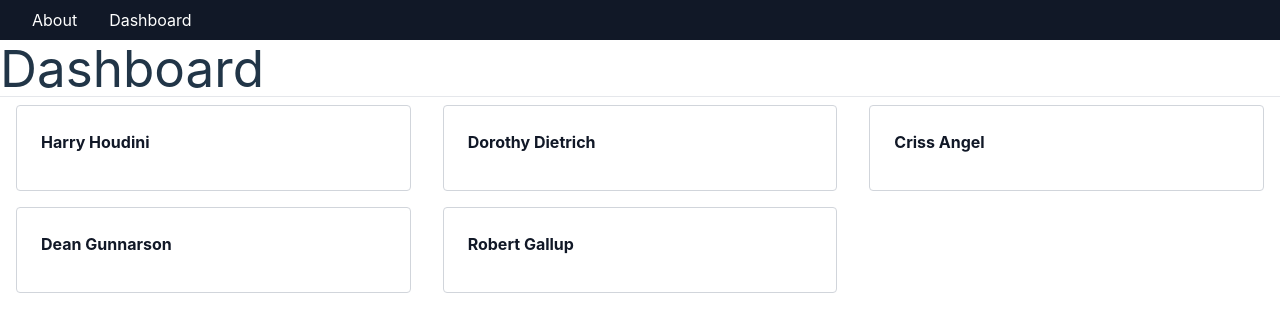
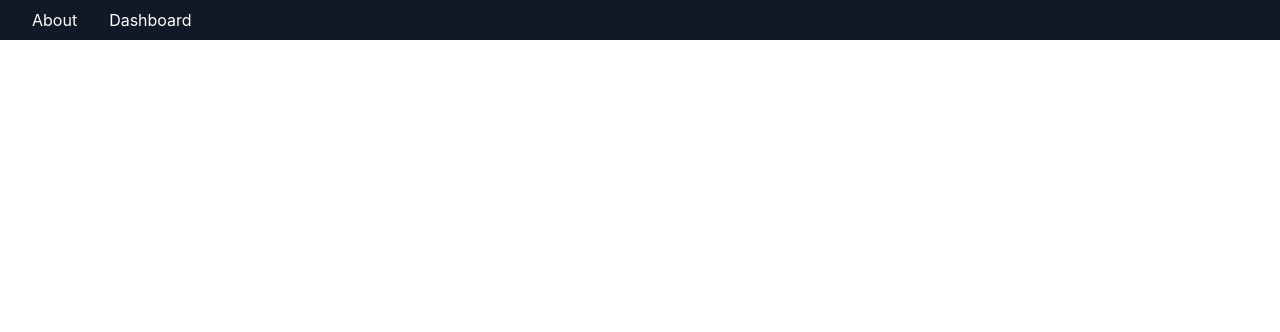
Before and after one commit to JRodriguez-Luna/m2-1024-code-solutions, a React (Vite) app in the folder react-multiple-pages/my-app/: page / in a window 1280 px wide. Shown: the top 332 px of the page. Built offline with nearby package versions, Linux system fonts and the light colour scheme.

Commit message:
Added routes to App component

```diff
--- a/react-multiple-pages/my-app/src/App.tsx
+++ b/react-multiple-pages/my-app/src/App.tsx
@@ -1,28 +1,19 @@
-import { useState } from 'react';
 import { About } from './pages/About';
 import { Dashboard } from './pages/Dashboard';
 import { Header } from './components/Header';
 import { NotFound } from './pages/NotFound';
 import { Details } from './pages/Details';
+import { Route, Routes } from 'react-router-dom';
 
 export function App() {
-  const [page, setPage] = useState('dashboard');
-  const [itemId, setItemId] = useState<number>();
-
-  function handleDetails(itemId: number): void {
-    setPage('details');
-    setItemId(itemId);
-  }
-
   return (
-    <>
-      <Header onNavigate={(page) => setPage(page)} />
-      {page === 'dashboard' && <Dashboard onDetails={handleDetails} />}
-      {page === 'details' && (
-        <Details itemId={itemId} onDone={() => setPage('dashboard')} />
-      )}
-      {page === 'about' && <About />}
-      {page === undefined && <NotFound onDone={() => setPage('dashboard')} />}
-    </>
-  );
+    <Routes>
+      <Route path='/' element={<Header />}>
+        <Route index element={<Dashboard />} />
+        <Route path='details/:itemId' element={<Details />} />
+        <Route path='about' element={<About />} />
+        <Route path='*' element={<NotFound />} />
+      </Route>
+    </Routes>
+  )
 }
```
